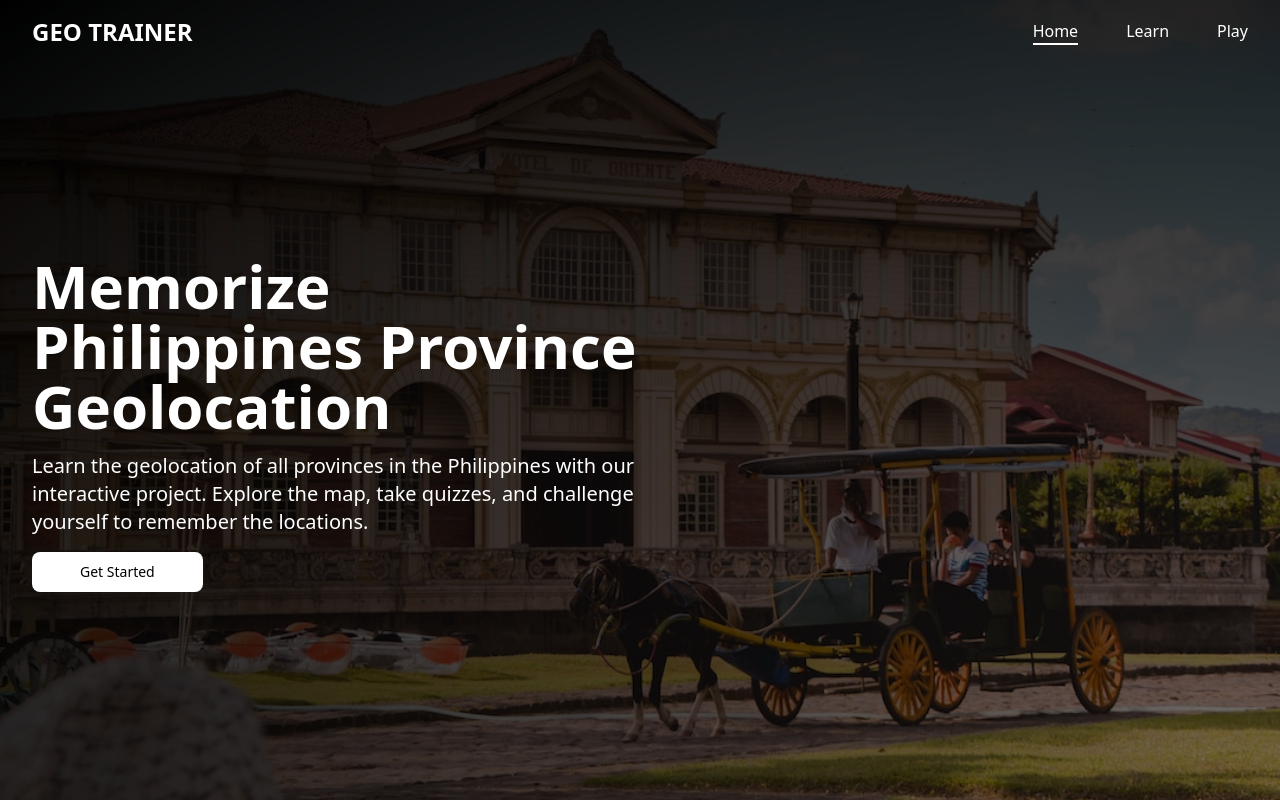
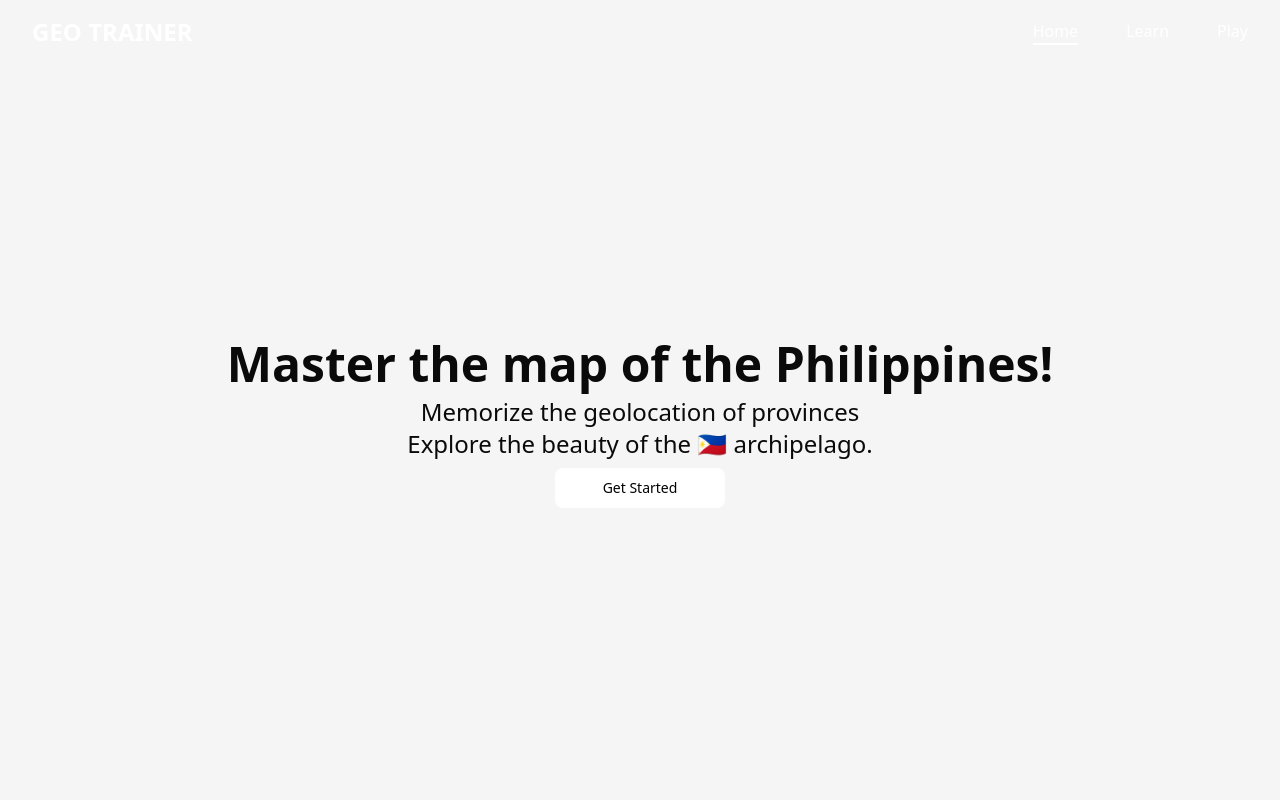
Before and after one commit to Sanjero20/geo-trainer, a Next.js app: page / in a window 1280 px wide. Built offline with nearby package versions, Linux system fonts and the light colour scheme.

Commit message:
Adjust modal styles

```diff
--- a/src/app/(home)/page.tsx
+++ b/src/app/(home)/page.tsx
@@ -2,29 +2,20 @@ import GetStartedButton from "./get-started";
 
 function Home() {
   return (
-    <>
-      {/* Background Image */}
-      <div className="absolute left-0 top-0 z-[-1] h-full w-full bg-[url('/background.jpg')] bg-cover bg-center bg-no-repeat brightness-50">
-        <div className="h-full bg-[radial-gradient(at_bottom_right,_var(--tw-gradient-stops))] from-transparent to-black"></div>
-      </div>
+    <div className="flex h-full flex-col">
+      <section className="flex h-full flex-col items-center justify-center gap-2 text-center">
+        <h1 className="text-5xl font-bold">
+          Master the map of the Philippines!
+        </h1>
 
-      {/* Main Content */}
-      <main className="flex h-full flex-col justify-center text-white">
-        <div className="flex flex-col items-center gap-4 sm:w-1/2 sm:items-start">
-          <h1 className="text-center text-3xl font-bold sm:text-start sm:text-6xl">
-            Memorize Philippines Province Geolocation
-          </h1>
+        <p className="text-2xl">
+          Memorize the geolocation of provinces <br />
+          Explore the beauty of the 🇵🇭 archipelago.
+        </p>
 
-          <p className="text-center text-xl sm:text-start">
-            Learn the geolocation of all provinces in the Philippines with our
-            interactive project. Explore the map, take quizzes, and challenge
-            yourself to remember the locations.
-          </p>
-
-          <GetStartedButton />
-        </div>
-      </main>
-    </>
+        <GetStartedButton />
+      </section>
+    </div>
   );
 }
 
--- a/src/app/play/how-to-play.tsx
+++ b/src/app/play/how-to-play.tsx
@@ -23,6 +23,7 @@ function HowToPlay({ open, onOpenChange }: ModalProps) {
           </DialogTitle>
         </DialogHeader>
 
+        {/* Image */}
         <div className="h-64 w-full rounded bg-zinc-300"></div>
 
         <DialogDescription className="text-center text-lg">
--- a/src/app/play/page.tsx
+++ b/src/app/play/page.tsx
@@ -20,7 +20,7 @@ function PlayPage() {
   const [tutorialModalOpen, setTutorialModalOpen] = useState(false);
   const [mapStyles, setMapStyles] = useState<any>(defaultStyles);
 
-  const { remaining, resetGame } = useGameStore();
+  const { status, remaining, resetGame } = useGameStore();
 
   const restartGame = () => {
     setRestartModalOpen(false);
@@ -33,7 +33,9 @@ function PlayPage() {
       <div className="relative flex h-full w-full flex-col gap-1">
         <PlayableMap mapStyles={mapStyles} restartGame={restartGame} />
 
-        <Button onClick={() => setTutorialModalOpen(true)}>?</Button>
+        {/* <Button onClick={() => setTutorialModalOpen(true)}>?</Button> */}
+
+        {/* Footer */}
         <section className="flex items-center justify-between">
           <Button
             variant="destructive"
--- a/src/app/play/reset-modal.tsx
+++ b/src/app/play/reset-modal.tsx
@@ -21,18 +21,23 @@ function ModalResetGame({ open, onOpenChange, restartGame }: ModalProps) {
       <DialogContent className="z-[999]">
         <DialogHeader>
           <DialogTitle className="text-center">
-            Do you want to restart?
+            Are you sure you want to restart?
           </DialogTitle>
         </DialogHeader>
 
-        <DialogDescription className="text-center text-lg"></DialogDescription>
+        <DialogDescription className="text-center">
+          Restarting will result in the loss of your progress in the current
+          game.
+        </DialogDescription>
 
         <DialogFooter>
           <DialogClose asChild>
-            <Button variant="outline">Cancel</Button>
+            <Button variant="outline" className="w-1/2">
+              Cancel
+            </Button>
           </DialogClose>
 
-          <Button variant="destructive" onClick={restartGame}>
+          <Button variant="destructive" className="w-1/2" onClick={restartGame}>
             Restart
           </Button>
         </DialogFooter>
```
